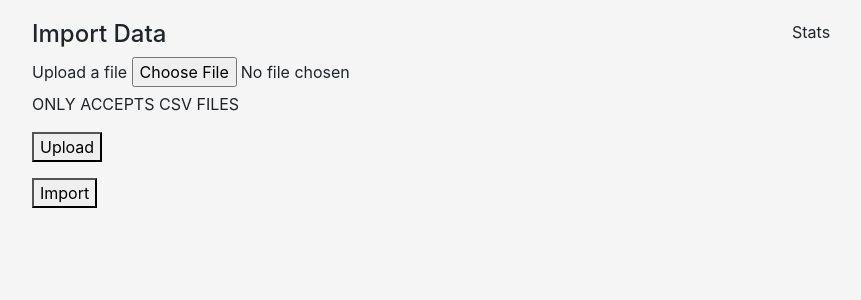
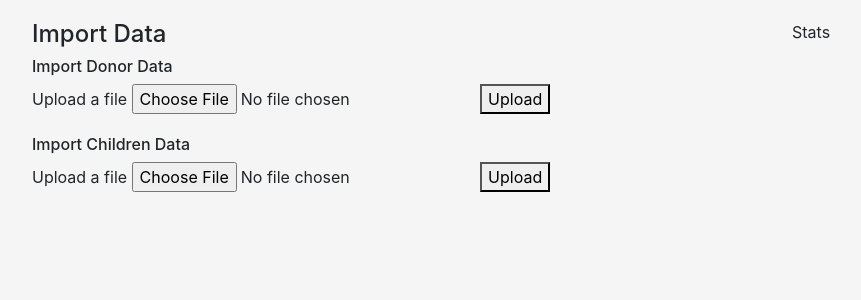
Before and after one commit to ChristianGroeber/Precious-Admin-Website, a Django app: page /tool/import/ in a window 1280 px wide. Shown: the part 200-500 px from the top of the page, without its empty margins (53-914 px from the left). Run offline with Django 3.2, Linux system fonts and the light colour scheme; some libraries are stand-ins or nearby versions.

Commit message:
can now import children and donors

```diff
--- a/precious_hands_admin/tool/templates/tool/import_data.html
+++ b/precious_hands_admin/tool/templates/tool/import_data.html
@@ -4,25 +4,30 @@
 {% if messages %}
 {% for message in messages %}
     <div>
-        <strong>{{ message|safe }}</strong>
+        <h2>{{ message|safe }}</h2>
     </div>
+    <a href="../import/">back</a>
 {% endfor %}
 
 {% else %}
 <h4>Import Data</h4>
 {{ data }}
 
+<h6>Import Donor Data</h6>
 <form method="POST" enctype="multipart/form-data">
     {% csrf_token %}
     <label>Upload a file</label>
-    <input type="file" name="file">
-    <p>ONLY ACCEPTS CSV FILES</p>
+    <input type="file" name="donors">
     <button type="submit">Upload</button>
 </form>
-<form class="import" method="POST">
+
+<h6>Import Children Data</h6>
+<form method="POST" enctype="multipart/form-data">
     {% csrf_token %}
-    {{form.as_p}}
-    <button type="submit">Import</button>
+    <label>Upload a file</label>
+    <input type="file" name="children">
+    <button type="submit">Upload</button>
 </form>
+
 {% endif %}
 {% endblock %}
--- a/precious_hands_admin/tool/views.py
+++ b/precious_hands_admin/tool/views.py
@@ -1,6 +1,8 @@
 import django, csv, io
 from django.contrib import messages
 from django.shortcuts import render, redirect, get_object_or_404
+from django.utils.datastructures import MultiValueDictKeyError
+
 from .forms import CreateChild, CreateDonationPlan, CreateDonor, Donate, ImportForm
 from .models import Child, Donor, DonationPlan, Donation, Title
 from django.contrib.auth import authenticate, login, logout, forms
@@ -112,23 +114,7 @@ def edit(request, option, id):
     return render(request, 'tool/edit.html', {'option': option, 'form': form})
 
 
-def import_data(request):
-    template = 'tool/import_data.html'
-
-    prompt = {
-        'order': 'Order of the CSV should be "title", "Name", "First Name", "Road", "Zip Code", "City", "Email"',
-    }
-
-    if str(request.method) == 'GET':
-        return render(request, template, prompt)
-
-    csv_file = request.FILES['file']
-    if not csv_file.name.endswith('.csv'):
-        messages.error(request, 'This is not a CSV File')
-
-    data_set = csv_file.read().decode('UTF-8')
-    io_string = io.StringIO(data_set)
-    next(io_string)
+def import_donor(io_string):
     for column in csv.reader(io_string, delimiter=',', quotechar='|'):
         title = column[0]
         for i in Title.objects.all():
@@ -147,20 +133,48 @@ def import_data(request):
             email_address=column[6],
             phone_number=column[7],
         )
-    context = {}
-    return render(request, template, context)
 
-    """
-    form = ImportForm()
-    data = None
-    if request.method == 'POST':
-        print(form.is_valid())
-        form = ImportForm(request.POST, request.FILES)
-        print(request.FILES)
-        if form.is_valid():
-            print(form)
-            form.save()
-    return render(request, 'tool/import_data.html', {'form': form, 'data': data})"""
+
+def import_child(io_string):
+    for column in csv.reader(io_string, delimiter=',', quotechar='|'):
+        _, created = Donor.objects.update_or_create(
+            name=column[0],
+            first_name=column[1],
+            birthday=column[2],
+        )
+
+
+def import_data(request):
+    template = 'tool/import_data.html'
+
+    if str(request.method) == 'GET':
+        return render(request, template)
+
+    donors_or_children = False
+    csv_file = ""
+    try:
+        csv_file = request.FILES['donors']
+    except MultiValueDictKeyError:
+        try:
+            csv_file = request.FILES['children']
+            donors_or_children = True
+        except MultiValueDictKeyError:
+            messages.error(request, 'error, please try again')
+            return render(request, template)
+
+    if not csv_file.name.endswith('.csv'):
+        messages.error(request, 'This is not a CSV File')
+        return render(request, template)
+
+    data_set = csv_file.read().decode('UTF-8')
+    io_string = io.StringIO(data_set)
+    next(io_string)
+    if not donors_or_children:
+        import_donor(io_string)
+    else:
+        import_child(io_string)
+
+    return redirect('../')
 
 
 def create_user(request):
```
